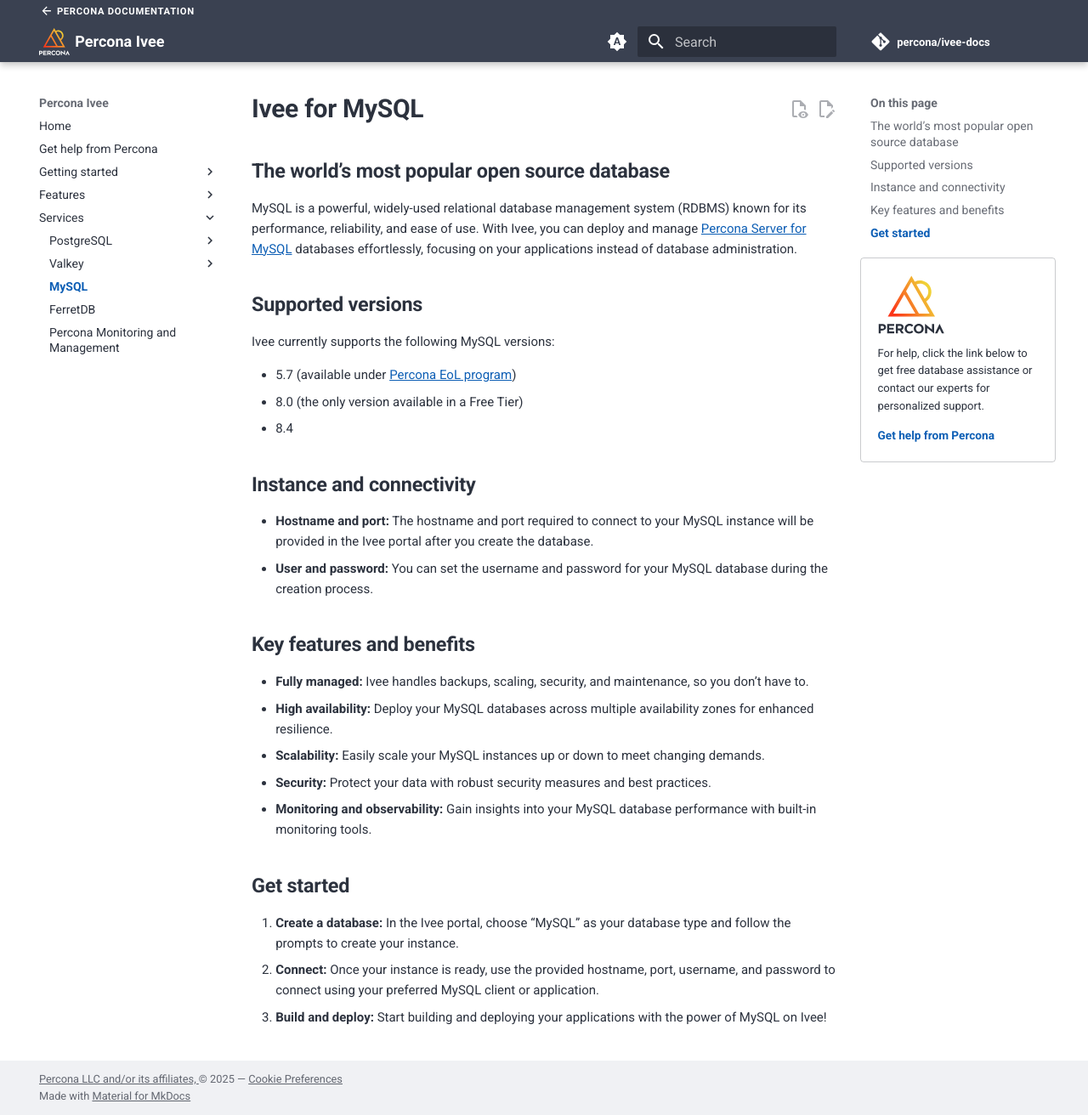
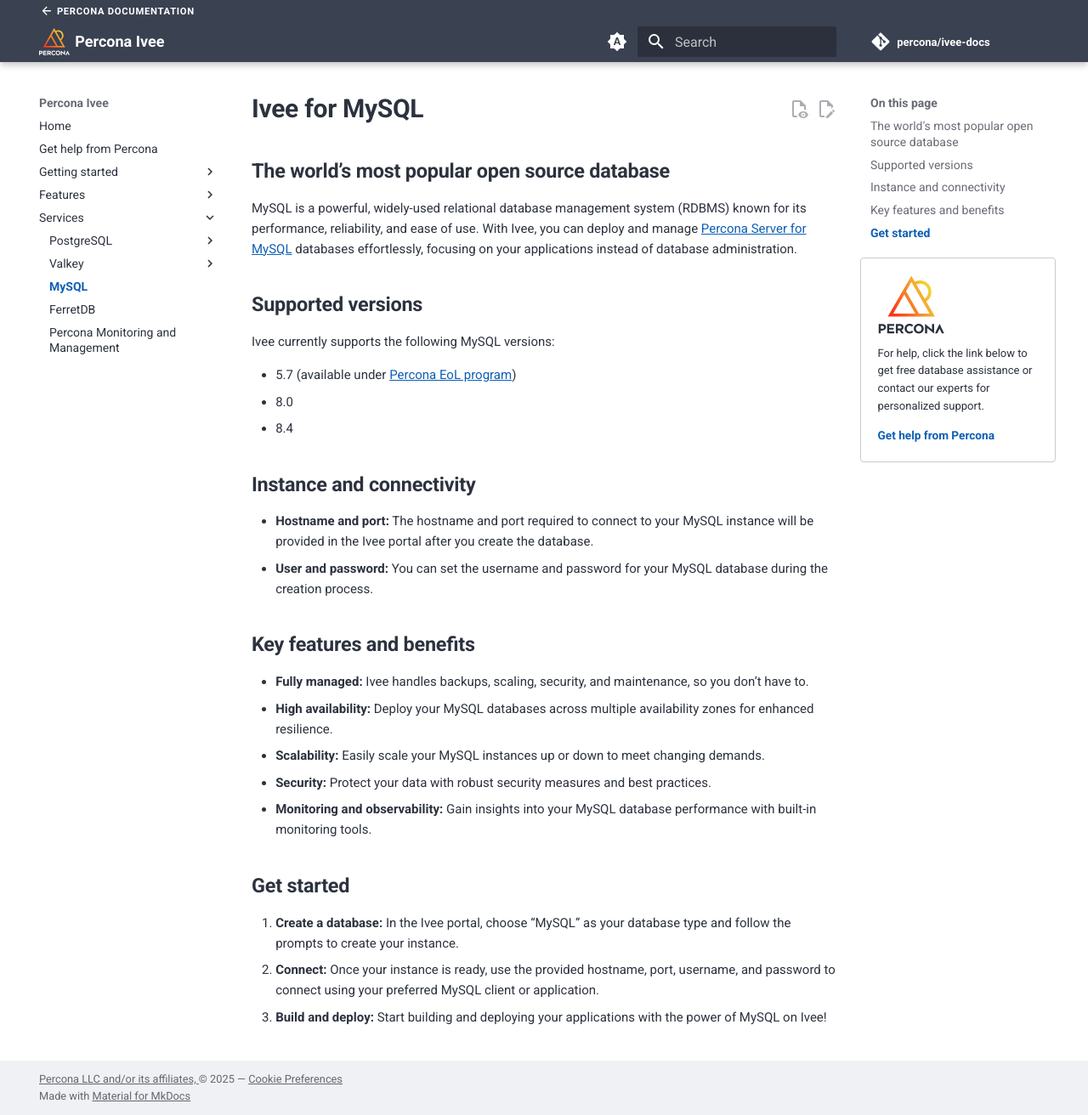
Before and after one commit to percona/ivee-docs, an MkDocs documentation site: the page built from docs/services/mysql.md, in a window 1280 px wide and 1312 px high. Shown: the whole window at 85% size. Built offline with MkDocs 1.6.1 and Material for MkDocs 9.7.7, drawn with Linux system fonts in a browser that asks for light colours; nearby versions of some CDN libraries; some web fonts are replaced; comment, search, counter and statistics services are not loaded.

```diff
--- a/docs/services/mysql.md
+++ b/docs/services/mysql.md
@@ -10,7 +10,7 @@ reliability, and ease of use. With Ivee, you can deploy and manage [Percona Serv
 Ivee currently supports the following MySQL versions:
 
 * 5.7 (available under [Percona EoL program](https://www.percona.com/post-mysql-5-7-eol-support))
-* 8.0 (the only version available in a Free Tier)
+* 8.0
 * 8.4
 
 ## Instance and connectivity
```
